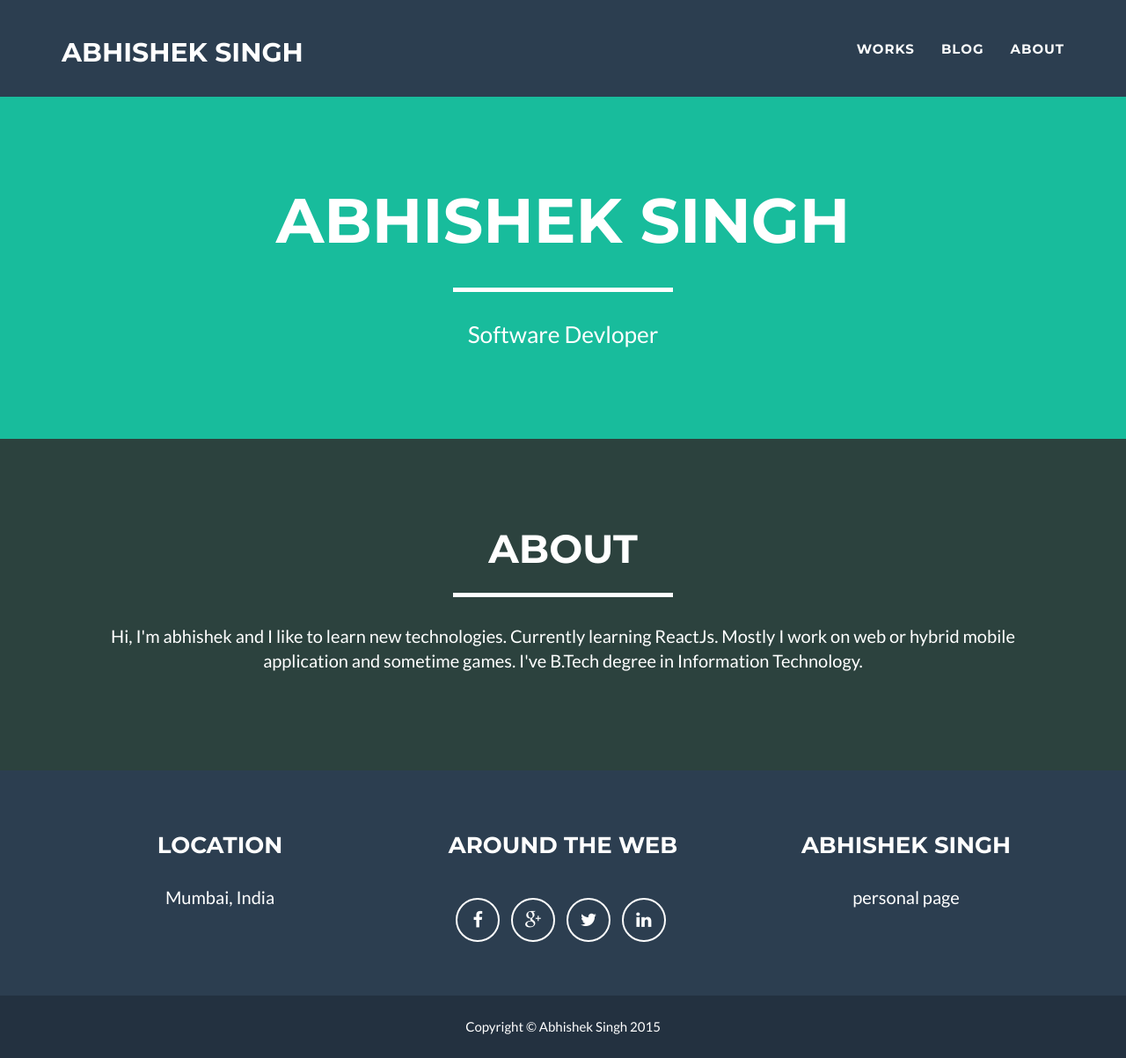
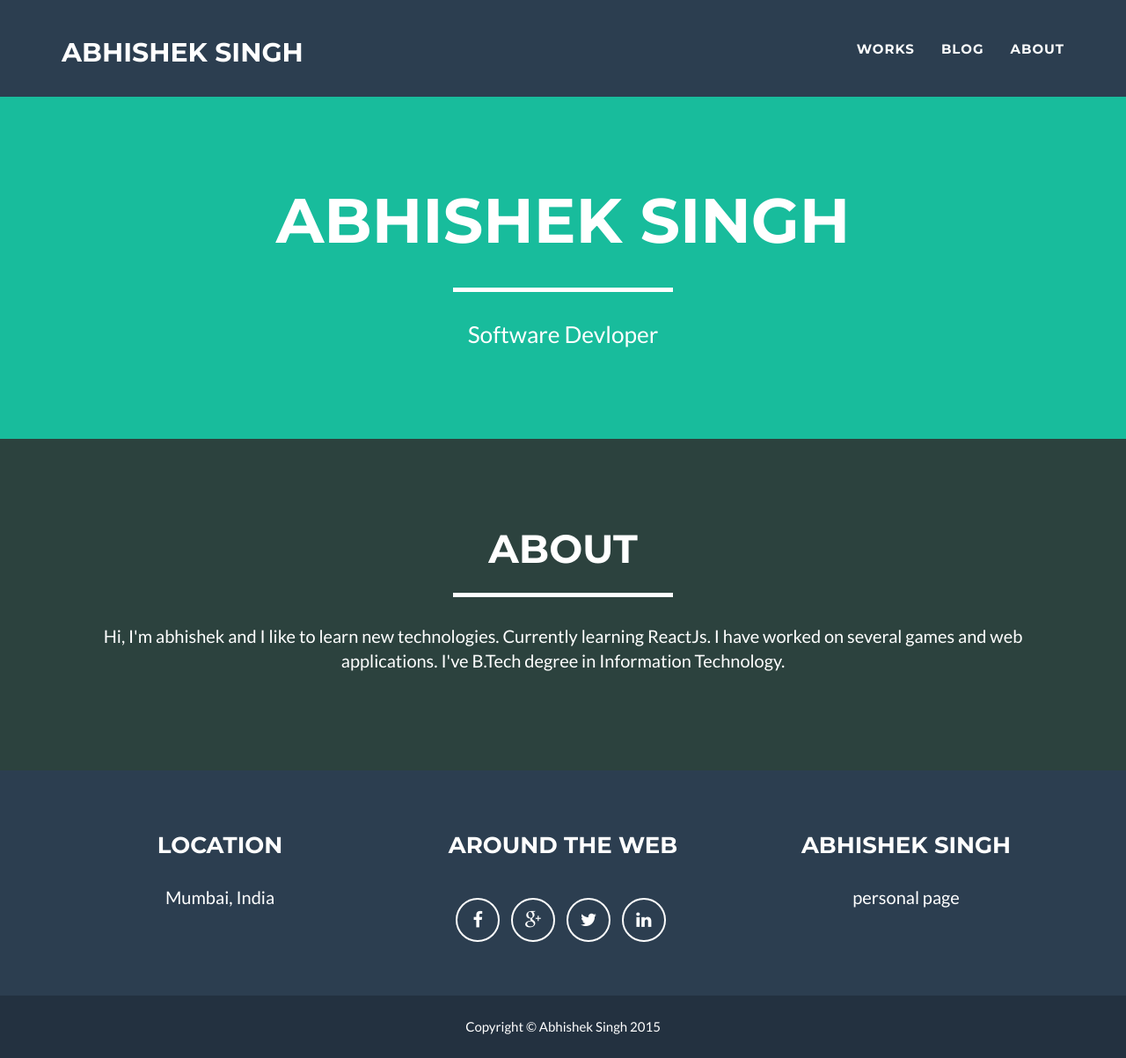
Before and after one commit to AbhishekCode/AbhishekCode.github.io, a Jekyll site: the page index.html, which Jekyll copies as it is, in a window 1280 px wide and 1203 px high. Shown: the whole window at 88% size. Built offline with Jekyll 4.4.1, drawn with Linux system fonts in a browser that asks for light colours; nearby versions of some CDN libraries.

Commit message:
another update

```diff
--- a/index.html
+++ b/index.html
@@ -180,7 +180,7 @@
 <!--            <div class="row">-->
                 <div class="col-lg-12 text-center">
                     <p>Hi, I'm abhishek and I like to learn new technologies. Currently learning ReactJs.
-                    Mostly I work on web or hybrid mobile application and sometime games.
+                    I have worked on several games and web applications.
                     I've B.Tech degree in Information Technology.</p>
                 </div>
 <!--
```
